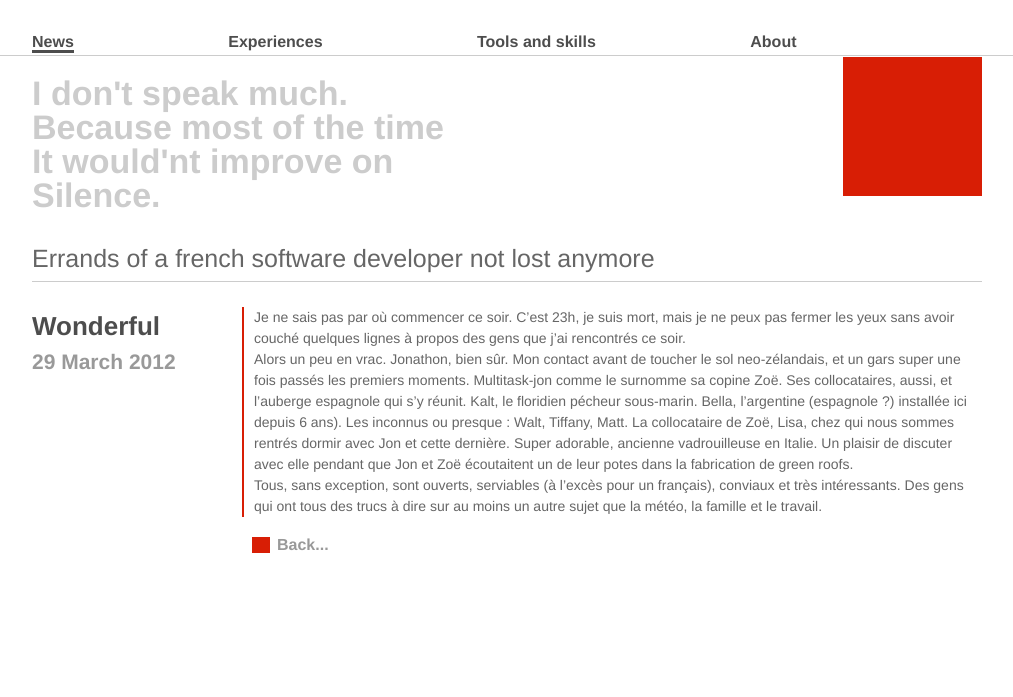
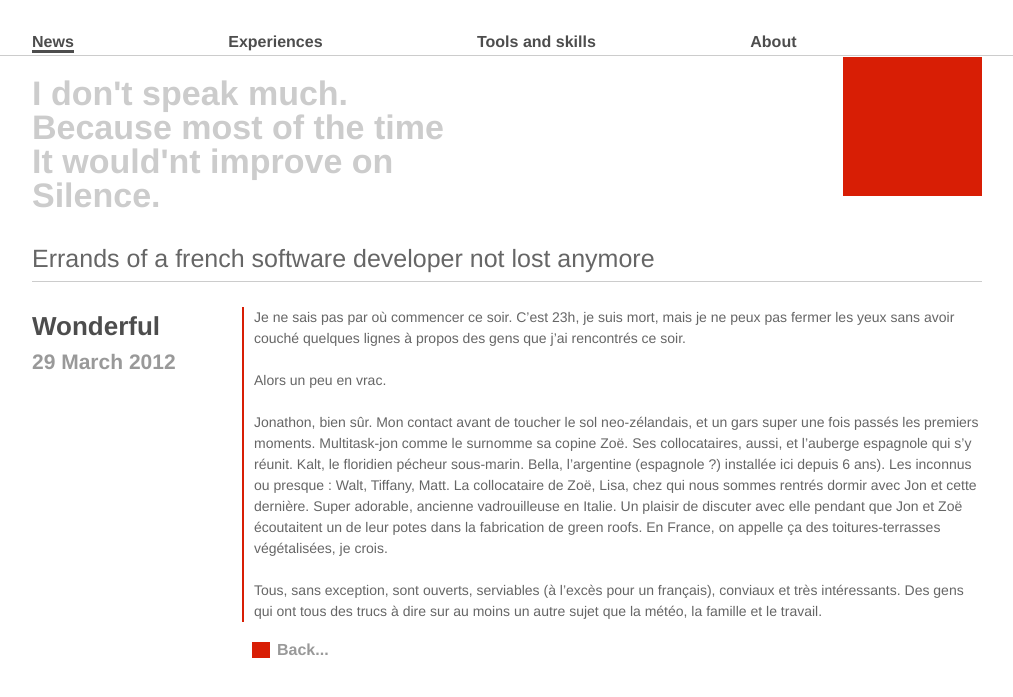
Before and after one commit to vaevictis/vaevictis.github.com, a Jekyll site: the page built from _posts/2012-03-29-wonderful.markdown, in a window 1280 px wide. Shown: the top 697 px of the page, without its empty margins (133-1146 px from the left). Built offline with Jekyll 4.4.1, drawn with Linux system fonts in a browser that asks for light colours.

Commit message:
Improved white spaces

```diff
--- a/_posts/2012-03-29-wonderful.markdown
+++ b/_posts/2012-03-29-wonderful.markdown
@@ -6,10 +6,17 @@ published: true
 ---
 
 Je ne sais pas par où commencer ce soir. C'est 23h, je suis mort, mais je ne peux pas fermer les yeux sans avoir couché quelques lignes à propos des gens que j'ai rencontrés ce soir.
+<br />
+<br />
 
 Alors un peu en vrac.
+<br />
+<br />
+
 Jonathon, bien sûr. Mon contact avant de toucher le sol neo-zélandais, et un gars super une fois passés les premiers moments. Multitask-jon comme le surnomme sa copine Zoë. Ses collocataires, aussi, et l'auberge espagnole qui s'y réunit.
 Kalt, le floridien pécheur sous-marin. Bella, l'argentine (espagnole ?) installée ici depuis 6 ans). Les inconnus ou presque : Walt, Tiffany, Matt.
-La collocataire de Zoë, Lisa, chez qui nous sommes rentrés dormir avec Jon et cette dernière. Super adorable, ancienne vadrouilleuse en Italie. Un plaisir de discuter avec elle pendant que Jon et Zoë écoutaitent un de leur potes dans la fabrication de green roofs.
+La collocataire de Zoë, Lisa, chez qui nous sommes rentrés dormir avec Jon et cette dernière. Super adorable, ancienne vadrouilleuse en Italie. Un plaisir de discuter avec elle pendant que Jon et Zoë écoutaitent un de leur potes dans la fabrication de green roofs. En France, on appelle ça des toitures-terrasses végétalisées, je crois.
+<br />
+<br />
 
 Tous, sans exception, sont ouverts, serviables (à l'excès pour un français), conviaux et très intéressants. Des gens qui ont tous des trucs à dire sur au moins un autre sujet que la météo, la famille et le travail.
```
Also changed, not shown: _posts/2011-11-25-Time-to-jump-in.markdown (+11 -0 lines), _posts/2012-03-27-depart.markdown (+16 -0 lines).
